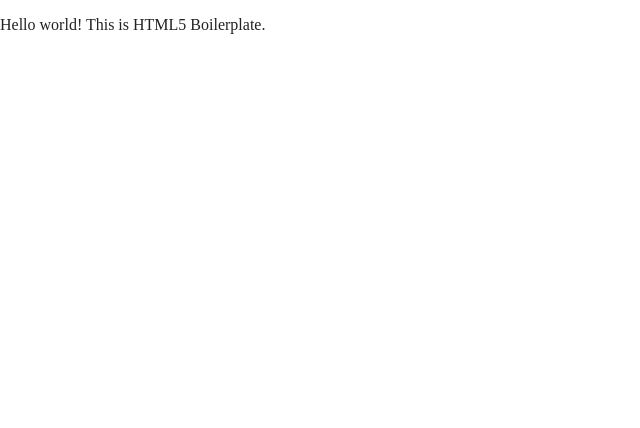
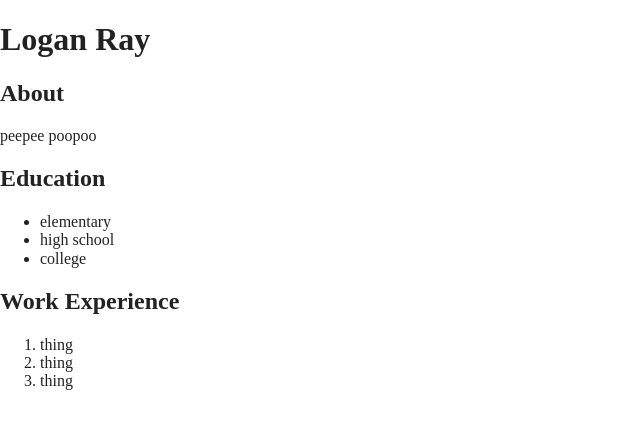
Before and after one commit to loganray14/html-section-content, a website built with Parcel: page index.html in a window 1280 px wide. Shown: the whole page, without its empty margins (0-640 px from the left). Built offline with nearby package versions, Linux system fonts and the light colour scheme.

Commit message:
Update index.html

```diff
--- a/index.html
+++ b/index.html
@@ -23,19 +23,21 @@
 </head>
 
 <body>
-
-  <!-- Add your site or application content here -->
-  <p>Hello world! This is HTML5 Boilerplate.</p>
-  <script src="js/vendor/modernizr-3.11.2.min.js"></script>
-  <script src="js/plugins.js"></script>
-  <script src="js/main.js"></script>
-
-  <!-- Google Analytics: change UA-XXXXX-Y to be your site's ID. -->
-  <script>
-    window.ga = function () { ga.q.push(arguments) }; ga.q = []; ga.l = +new Date;
-    ga('create', 'UA-XXXXX-Y', 'auto'); ga('set', 'anonymizeIp', true); ga('set', 'transport', 'beacon'); ga('send', 'pageview')
-  </script>
-  <script src="https://www.google-analytics.com/analytics.js" async></script>
+  <h1>Logan Ray</h1>
+  <h2>About</h2>
+    <p>peepee poopoo</p>
+  <h2>Education</h2>
+    <ul>
+      <li>elementary</li>
+      <li>high school</li>
+      <li>college</li>
+    </ul>
+  <h2>Work Experience</h2>
+    <ol>
+      <li>thing</li>
+      <li>thing</li>
+      <li>thing</li>
+    </ol>
 </body>
 
 </html>
```
